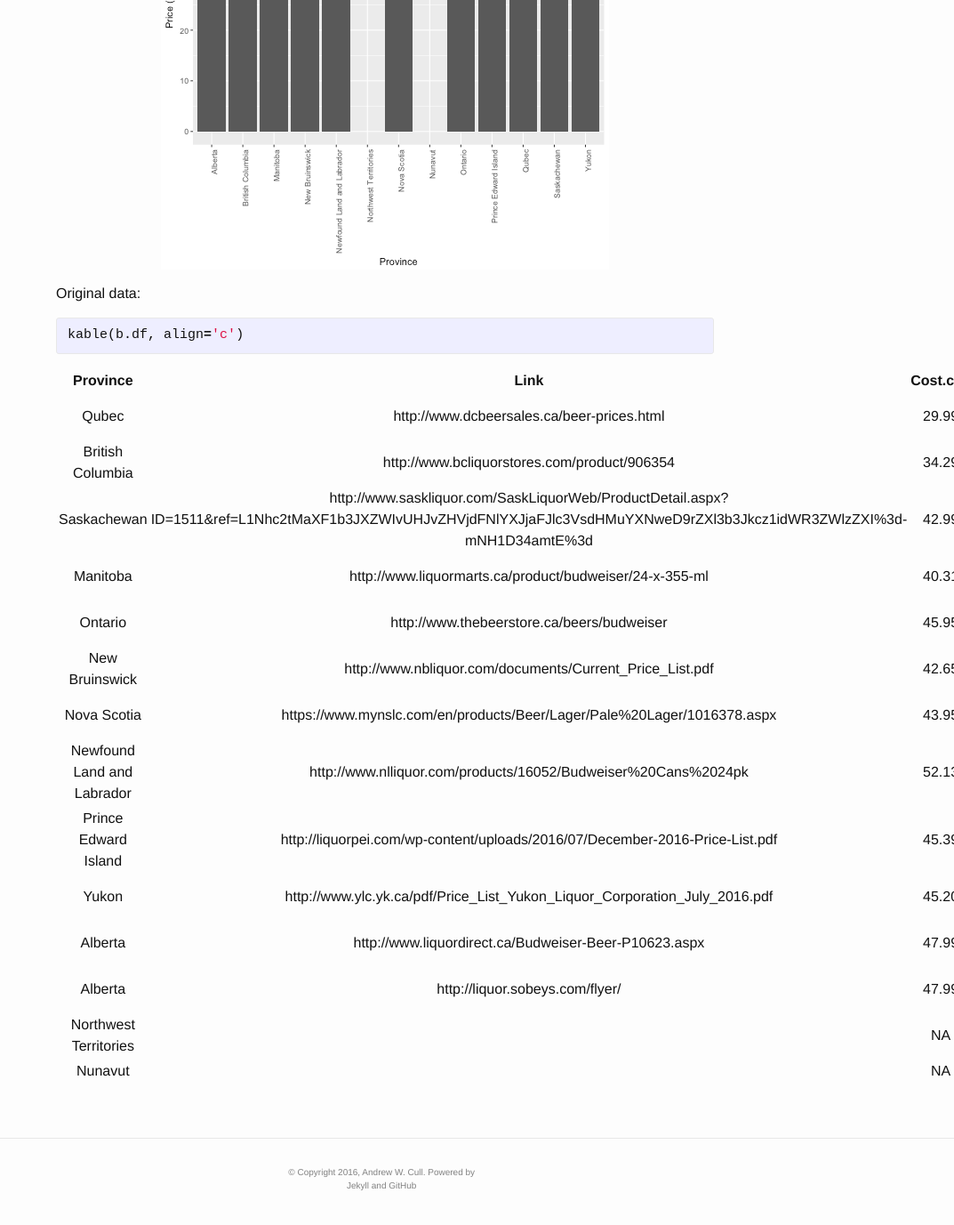
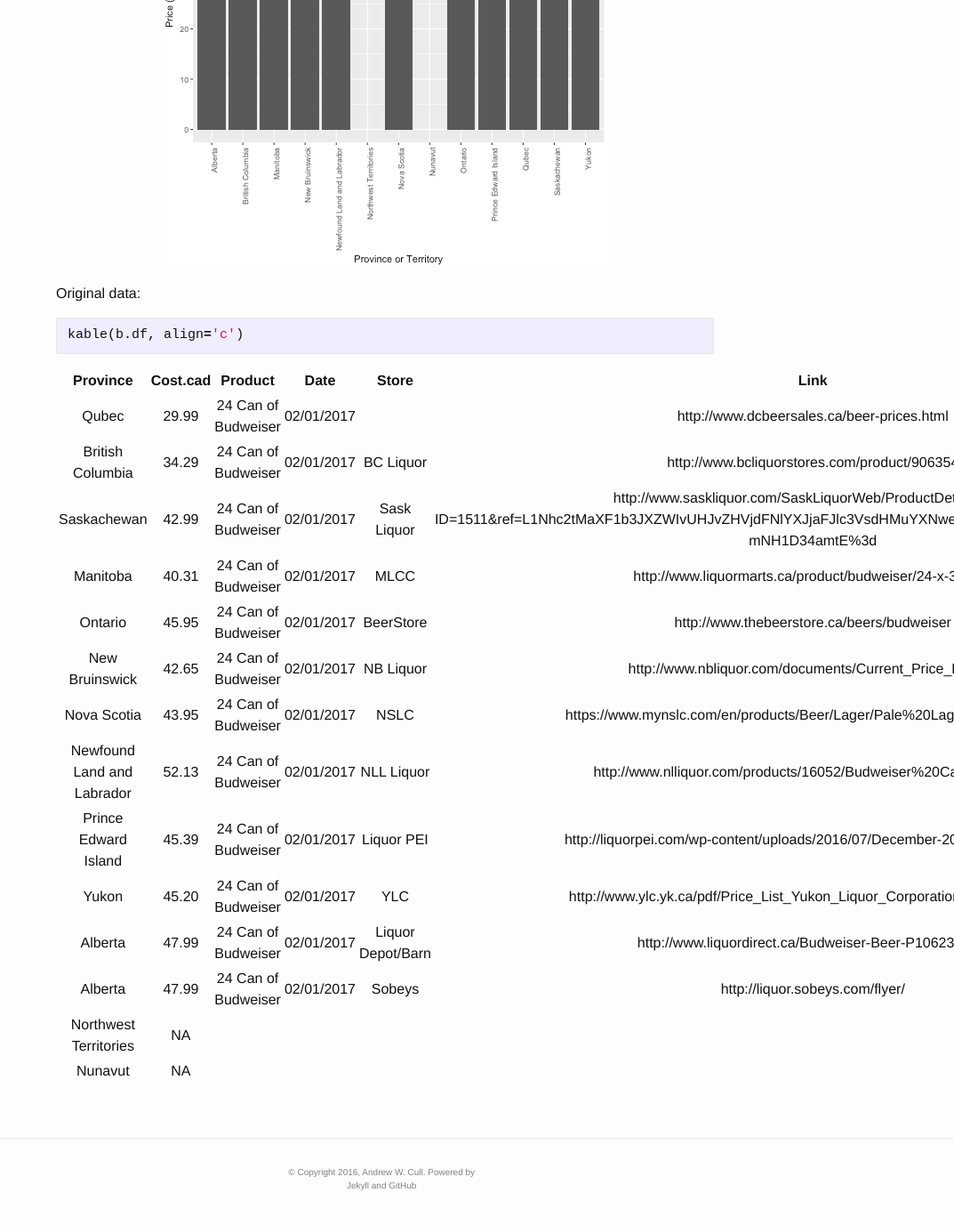
Before and after one commit to awcull/awcull.github.io, a Jekyll site: the page built from _posts/2017-01-02-beer-prices-quick.md, in a window 1280 px wide and 1400 px high, scrolled down 803 px. Shown: the top 1377 px of the window at 89% size, without its empty margins (207-1280 px from the left). Built offline with Jekyll 4.4.1, drawn with Linux system fonts in a browser that asks for light colours; comment, search, counter and statistics services are not loaded.

Commit message:
fixed text

```diff
--- a/_posts/2017-01-02-beer-prices-quick.md
+++ b/_posts/2017-01-02-beer-prices-quick.md
@@ -21,7 +21,7 @@
 {% highlight r %}
 b.avg.df <- ddply(b.df, .(Province), summarise, avg.Price=mean(Cost.cad))
 
-ggplot(b.avg.df, aes(x=Province, y=avg.Price)) + geom_bar(stat="identity") + ggtitle("Cost of 24 cans Budweiser\n$CAD") + ylab("Price ($CAD)") + theme(axis.text.x = element_text(angle = 90, hjust=1), plot.title=element_text(hjust=0.5))
+ggplot(b.avg.df, aes(x=Province, y=avg.Price)) + geom_bar(stat="identity") + ggtitle("Cost of 24 cans Budweiser\n$CAD") + ylab("Price ($CAD)") + xlab("Province or Territory") + theme(axis.text.x = element_text(angle = 90, hjust=1), plot.title=element_text(hjust=0.5))
 {% endhighlight %}
 
 ![]({{ site.url }}/assets/2017-01-02-beer-prices-quick/data-1.png){: .centerIMG}
@@ -35,19 +35,19 @@
 
 
 
-|          Province          |                                                                                   Link                                                                                   | Cost.cad |       Product       |    Date    |       Store       |
-|:--------------------------:|:------------------------------------------------------------------------------------------------------------------------------------------------------------------------:|:--------:|:-------------------:|:----------:|:-----------------:|
-|           Qubec            |                                                                http://www.dcbeersales.ca/beer-prices.html                                                                |  29.99   | 24 Can of Budweiser | 02/01/2017 |                   |
-|      British Columbia      |                                                               http://www.bcliquorstores.com/product/906354                                                               |  34.29   | 24 Can of Budweiser | 02/01/2017 |     BC Liquor     |
-|        Saskachewan         | http://www.saskliquor.com/SaskLiquorWeb/ProductDetail.aspx?ID=1511&ref=L1Nhc2tMaXF1b3JXZWIvUHJvZHVjdFNlYXJjaFJlc3VsdHMuYXNweD9rZXl3b3Jkcz1idWR3ZWlzZXI%3d-mNH1D34amtE%3d |  42.99   | 24 Can of Budweiser | 02/01/2017 |    Sask Liquor    |
-|          Manitoba          |                                                         http://www.liquormarts.ca/product/budweiser/24-x-355-ml                                                          |  40.31   | 24 Can of Budweiser | 02/01/2017 |       MLCC        |
-|          Ontario           |                                                                http://www.thebeerstore.ca/beers/budweiser                                                                |  45.95   | 24 Can of Budweiser | 02/01/2017 |     BeerStore     |
-|       New Bruinswick       |                                                         http://www.nbliquor.com/documents/Current_Price_List.pdf                                                         |  42.65   | 24 Can of Budweiser | 02/01/2017 |     NB Liquor     |
-|        Nova Scotia         |                                                 https://www.mynslc.com/en/products/Beer/Lager/Pale%20Lager/1016378.aspx                                                  |  43.95   | 24 Can of Budweiser | 02/01/2017 |                   |
-| Newfound Land and Labrador |                                                      http://www.nlliquor.com/products/16052/Budweiser%20Cans%2024pk                                                      |  52.13   | 24 Can of Budweiser | 02/01/2017 |    NLL Liquor     |
-|    Prince Edward Island    |                                               http://liquorpei.com/wp-content/uploads/2016/07/December-2016-Price-List.pdf                                               |  45.39   | 24 Can of Budweiser | 02/01/2017 |    Liquor PEI     |
-|           Yukon            |                                                http://www.ylc.yk.ca/pdf/Price_List_Yukon_Liquor_Corporation_July_2016.pdf                                                |  45.20   | 24 Can of Budweiser | 02/01/2017 |        YLC        |
-|          Alberta           |                                                          http://www.liquordirect.ca/Budweiser-Beer-P10623.aspx                                                           |  47.99   | 24 Can of Budweiser | 02/01/2017 | Liquor Depot/Barn |
-|          Alberta           |                                                                     http://liquor.sobeys.com/flyer/                                                                      |  47.99   | 24 Can of Budweiser | 02/01/2017 |      Sobeys       |
-|   Northwest Territories    |                                                                                                                                                                          |    NA    |                     |            |                   |
-|          Nunavut           |                                                                                                                                                                          |    NA    |                     |            |                   |
+|          Province          | Cost.cad |       Product       |    Date    |       Store       |                                                                                   Link                                                                                   |
+|:--------------------------:|:--------:|:-------------------:|:----------:|:-----------------:|:------------------------------------------------------------------------------------------------------------------------------------------------------------------------:|
+|           Qubec            |  29.99   | 24 Can of Budweiser | 02/01/2017 |                   |                                                                http://www.dcbeersales.ca/beer-prices.html                                                                |
+|      British Columbia      |  34.29   | 24 Can of Budweiser | 02/01/2017 |     BC Liquor     |                                                               http://www.bcliquorstores.com/product/906354                                                               |
+|        Saskachewan         |  42.99   | 24 Can of Budweiser | 02/01/2017 |    Sask Liquor    | http://www.saskliquor.com/SaskLiquorWeb/ProductDetail.aspx?ID=1511&ref=L1Nhc2tMaXF1b3JXZWIvUHJvZHVjdFNlYXJjaFJlc3VsdHMuYXNweD9rZXl3b3Jkcz1idWR3ZWlzZXI%3d-mNH1D34amtE%3d |
+|          Manitoba          |  40.31   | 24 Can of Budweiser | 02/01/2017 |       MLCC        |                                                         http://www.liquormarts.ca/product/budweiser/24-x-355-ml                                                          |
+|          Ontario           |  45.95   | 24 Can of Budweiser | 02/01/2017 |     BeerStore     |                                                                http://www.thebeerstore.ca/beers/budweiser                                                                |
+|       New Bruinswick       |  42.65   | 24 Can of Budweiser | 02/01/2017 |     NB Liquor     |                                                         http://www.nbliquor.com/documents/Current_Price_List.pdf                                                         |
+|        Nova Scotia         |  43.95   | 24 Can of Budweiser | 02/01/2017 |       NSLC        |                                                 https://www.mynslc.com/en/products/Beer/Lager/Pale%20Lager/1016378.aspx                                                  |
+| Newfound Land and Labrador |  52.13   | 24 Can of Budweiser | 02/01/2017 |    NLL Liquor     |                                                      http://www.nlliquor.com/products/16052/Budweiser%20Cans%2024pk                                                      |
+|    Prince Edward Island    |  45.39   | 24 Can of Budweiser | 02/01/2017 |    Liquor PEI     |                                               http://liquorpei.com/wp-content/uploads/2016/07/December-2016-Price-List.pdf                                               |
+|           Yukon            |  45.20   | 24 Can of Budweiser | 02/01/2017 |        YLC        |                                                http://www.ylc.yk.ca/pdf/Price_List_Yukon_Liquor_Corporation_July_2016.pdf                                                |
+|          Alberta           |  47.99   | 24 Can of Budweiser | 02/01/2017 | Liquor Depot/Barn |                                                          http://www.liquordirect.ca/Budweiser-Beer-P10623.aspx                                                           |
+|          Alberta           |  47.99   | 24 Can of Budweiser | 02/01/2017 |      Sobeys       |                                                                     http://liquor.sobeys.com/flyer/                                                                      |
+|   Northwest Territories    |    NA    |                     |            |                   |                                                                                                                                                                          |
+|          Nunavut           |    NA    |                     |            |                   |                                                                                                                                                                          |
```
Also changed, not shown: assets/2017-01-02-beer-prices-quick/data-1.png.
